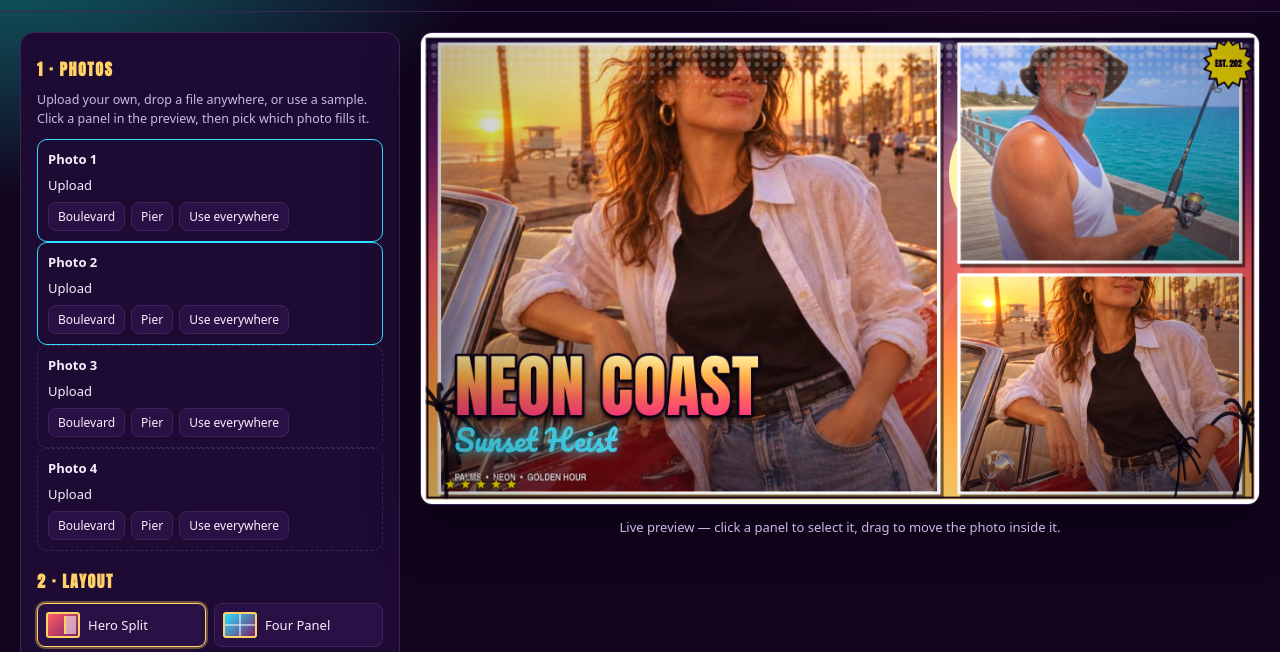
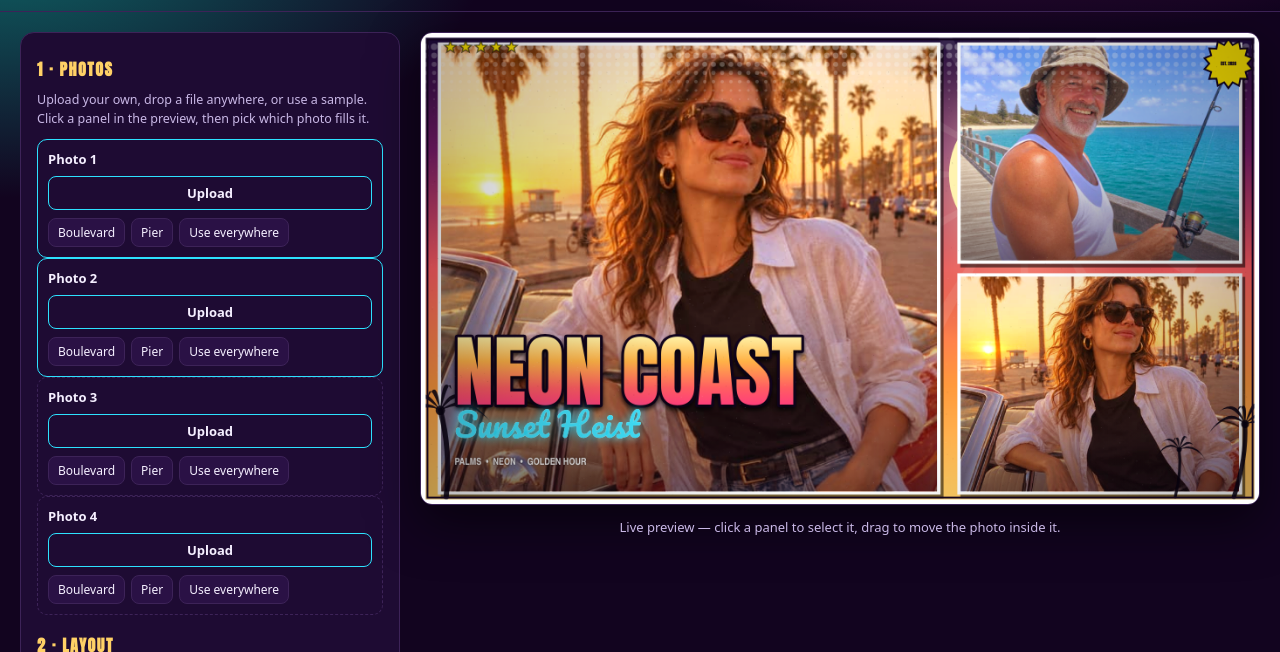
Before and after one commit to HALCYON1803/gta6-cover-art-01, a plain HTML site: page app/index.html in a window 1280 px wide. Shown: the part 77-729 px from the top of the page. Drawn offline with Linux system fonts and the light colour scheme.

Commit message:
Polish: top-biased photo crop, badge width, palm silhouettes, real screenshots

```diff
--- a/app/index.html
+++ b/app/index.html
@@ -5,6 +5,7 @@
 <meta name="viewport" content="width=device-width, initial-scale=1">
 <title>Neon Coast Cover Studio — GTA 6-style cover maker</title>
 <meta name="description" content="Turn any photo and caption into GTA 6-style cover art, offline in your browser. Six layouts, six sunset grades, exact 1080x1080, 1080x1350 and 1920x1080 PNG export.">
+<link rel="icon" href="data:,">
 <link rel="stylesheet" href="./style.css">
 </head>
 <body>
@@ -43,7 +44,7 @@
     <label>Title <input id="title" type="text" maxlength="30" value="NEON COAST"></label>
     <label>Subtitle (neon script) <input id="subtitle" type="text" maxlength="30" value="Sunset Heist"></label>
     <label>Tagline <input id="tagline" type="text" maxlength="48" value="PALMS  •  NEON  •  GOLDEN HOUR"></label>
-    <label>Badge <input id="badge" type="text" maxlength="8" value="EST. 2026"></label>
+    <label>Badge <input id="badge" type="text" maxlength="10" value="EST. 2026"></label>
     <label>Heat stars <input id="heat" type="range" min="0" max="5" step="1" value="5"></label>
     <label>Title size <input id="titleScale" type="range" min="0.6" max="1.5" step="0.05" value="1"></label>
 
--- a/app/src/cover.js
+++ b/app/src/cover.js
@@ -42,7 +42,10 @@ export function drawPhotoInto(ctx, img, x, y, w, h, zoom, ox, oy, filter) {
   const pw = img.naturalWidth * scale;
   const ph = img.naturalHeight * scale;
   const dx = x + (w - pw) / 2 + ox * w;
-  const dy = y + (h - ph) / 2 + oy * h;
+  // Cover-fit crops the photo's long side: bias a tall photo's crop toward
+  // its top third, so a person's head survives a wide, short panel.
+  const topBias = ph > h ? (ph - h) * 0.30 : 0;
+  const dy = y + (h - ph) / 2 + oy * h + topBias;
   ctx.save();
   ctx.filter = filter || 'none';
   ctx.drawImage(img, dx, dy, pw, ph);
@@ -50,34 +53,41 @@ export function drawPhotoInto(ctx, img, x, y, w, h, zoom, ox, oy, filter) {
   return true;
 }
 
-/** One palm silhouette: a leaning trunk and seven arcing fronds. */
+/** One palm silhouette: a leaning trunk and six filled drooping fronds. */
 export function drawPalm(ctx, x, y, s, lean, colour) {
   ctx.save();
   ctx.translate(x, y);
   ctx.rotate(lean);
+  ctx.fillStyle = colour;
   ctx.strokeStyle = colour;
-  ctx.fillStyle = colour;
-  ctx.lineWidth = Math.max(2, s * 0.045);
+  // Tapered trunk: a thick curve from the base up to the crown.
+  ctx.lineWidth = Math.max(3, s * 0.055);
   ctx.lineCap = 'round';
   ctx.beginPath();
   ctx.moveTo(0, 0);
-  ctx.quadraticCurveTo(s * 0.08, -s * 0.55, s * 0.02, -s * 0.95);
+  ctx.quadraticCurveTo(s * 0.10, -s * 0.50, s * 0.03, -s * 0.92);
   ctx.stroke();
-  const topX = s * 0.02;
-  const topY = -s * 0.95;
-  for (let i = 0; i < 7; i++) {
-    const a = (-160 + i * 38) * (Math.PI / 180);
-    const len = s * (0.42 + (i % 2) * 0.08);
+  const topX = s * 0.03;
+  const topY = -s * 0.92;
+  // Each frond is a filled leaf blade: out along an arc, drooping at the tip.
+  for (let i = 0; i < 6; i++) {
+    const a = (-165 + i * 30) * (Math.PI / 180);
+    const len = s * (0.46 + (i % 2) * 0.07);
+    const tipX = topX + Math.cos(a) * len;
+    const tipY = topY + Math.sin(a) * len + s * 0.30;
+    const midX = topX + Math.cos(a) * len * 0.55;
+    const midY = topY + Math.sin(a) * len * 0.55 - s * 0.10;
+    const px = -Math.sin(a);
+    const py = Math.cos(a);
     ctx.beginPath();
     ctx.moveTo(topX, topY);
-    ctx.quadraticCurveTo(
-      topX + Math.cos(a) * len * 0.55, topY + Math.sin(a) * len * 0.55 - s * 0.12,
-      topX + Math.cos(a) * len, topY + Math.sin(a) * len + s * 0.22,
-    );
-    ctx.stroke();
+    ctx.quadraticCurveTo(midX + px * s * 0.07, midY + py * s * 0.07, tipX, tipY);
+    ctx.quadraticCurveTo(midX - px * s * 0.02, midY - py * s * 0.02, topX, topY);
+    ctx.closePath();
+    ctx.fill();
   }
   ctx.beginPath();
-  ctx.arc(topX, topY, s * 0.045, 0, Math.PI * 2);
+  ctx.arc(topX, topY, s * 0.05, 0, Math.PI * 2);
   ctx.fill();
   ctx.restore();
 }
@@ -102,7 +112,8 @@ export function drawStarburst(ctx, cx, cy, r, text, fill, ink) {
   ctx.strokeStyle = ink;
   ctx.stroke();
   ctx.fillStyle = ink;
-  ctx.font = `bold ${r * 0.34}px Anton, 'Arial Black', sans-serif`;
+  const textSize = Math.min(r * 0.34, (r * 1.55) / Math.max(1, text.length));
+  ctx.font = `bold ${textSize}px Anton, 'Arial Black', sans-serif`;
   ctx.textAlign = 'center';
   ctx.textBaseline = 'middle';
   ctx.fillText(text, 0, r * 0.03);
@@ -311,7 +322,7 @@ export function drawCover(canvas, state, photos) {
   ctx.restore();
 
   // Neon script subtitle under the title, with a glow.
-  const subY = zy + lineH * lines.length + fontPx * 0.42;
+  const subY = zy + lineH * lines.length + fontPx * 0.30;
   if (state.subtitle) {
     const subPx = Math.max(18, fontPx * 0.42);
     ctx.save();
@@ -337,18 +348,18 @@ export function drawCover(canvas, state, photos) {
     ctx.fillStyle = 'rgba(255,255,255,0.92)';
     ctx.shadowColor = 'rgba(0,0,0,0.6)';
     ctx.shadowBlur = Math.max(2, 4 * u);
-    ctx.fillText(state.tagline.toUpperCase(), anchorX, subY + fontPx * 0.42);
+    ctx.fillText(state.tagline.toUpperCase(), anchorX, subY + fontPx * 0.34);
     ctx.restore();
   }
 
-  // Badge starburst top-right and heat stars bottom-left of the cover.
+  // Badge starburst top-right and heat stars top-left of the cover.
   if (state.badge) {
     const br = Math.max(26, Math.min(W, H) * 0.052);
-    drawStarburst(ctx, W - br * 1.25, br * 1.25, br, state.badge.toUpperCase().slice(0, 8), '#ffe600', grade.ink);
+    drawStarburst(ctx, W - br * 1.25, br * 1.25, br, state.badge.toUpperCase().slice(0, 10), '#ffe600', grade.ink);
   }
   if (state.heat > 0) {
     const starSize = Math.max(14, Math.min(W, H) * 0.024);
-    drawHeatStars(ctx, W * 0.035, H - starSize * 1.6, starSize, state.heat, '#ffe600', 'rgba(255,255,255,0.25)');
+    drawHeatStars(ctx, W * 0.035, H * 0.03, starSize, state.heat, '#ffe600', 'rgba(255,255,255,0.25)');
   }
 
   // --- Grain and vignette finish the poster look. ---
--- a/app/src/presets.js
+++ b/app/src/presets.js
@@ -16,7 +16,7 @@ export const LAYOUTS = {
         { x: 0.64, y: 0.51, w: 0.34, h: 0.47, rot: 0 },
       ];
     },
-    titleZone: () => ({ x: 0.04, y: 0.68, w: 0.92, align: 'left', maxH: 0.28 }),
+    titleZone: () => ({ x: 0.04, y: 0.64, w: 0.92, align: 'left', maxH: 0.32 }),
     panelsCount: 3,
   },
   grid4: {
@@ -31,7 +31,7 @@ export const LAYOUTS = {
         { x: 0.505, y: 0.435, w: 0.475, h: 0.40, rot: 0 },
       ];
     },
-    titleZone: () => ({ x: 0.04, y: 0.845, w: 0.92, align: 'center', maxH: 0.14 }),
+    titleZone: () => ({ x: 0.04, y: 0.815, w: 0.92, align: 'center', maxH: 0.175 }),
     panelsCount: 4,
   },
   strip: {
--- a/app/style.css
+++ b/app/style.css
@@ -121,7 +121,16 @@ button.active { border-color: var(--gold); box-shadow: 0 0 0 2px rgba(255, 209,
 }
 .slot.filled { border-style: solid; border-color: var(--accent); }
 .slot strong { font-size: 13px; }
-.slot .upload { color: var(--ink); }
+.slot .upload {
+  display: inline-block;
+  padding: 7px 12px;
+  border: 1px solid var(--accent);
+  border-radius: 8px;
+  color: var(--ink);
+  text-align: center;
+  cursor: pointer;
+  font-weight: 600;
+}
 .slot-actions { display: flex; gap: 6px; flex-wrap: wrap; }
 .slot-actions button { font-size: 12px; padding: 5px 9px; }
 
```
Also changed, not shown: screenshots/1-cover.jpg (added), screenshots/2-editor.jpg (added), screenshots/3-cover.jpg (added), screenshots/4-cover.jpg (added).
